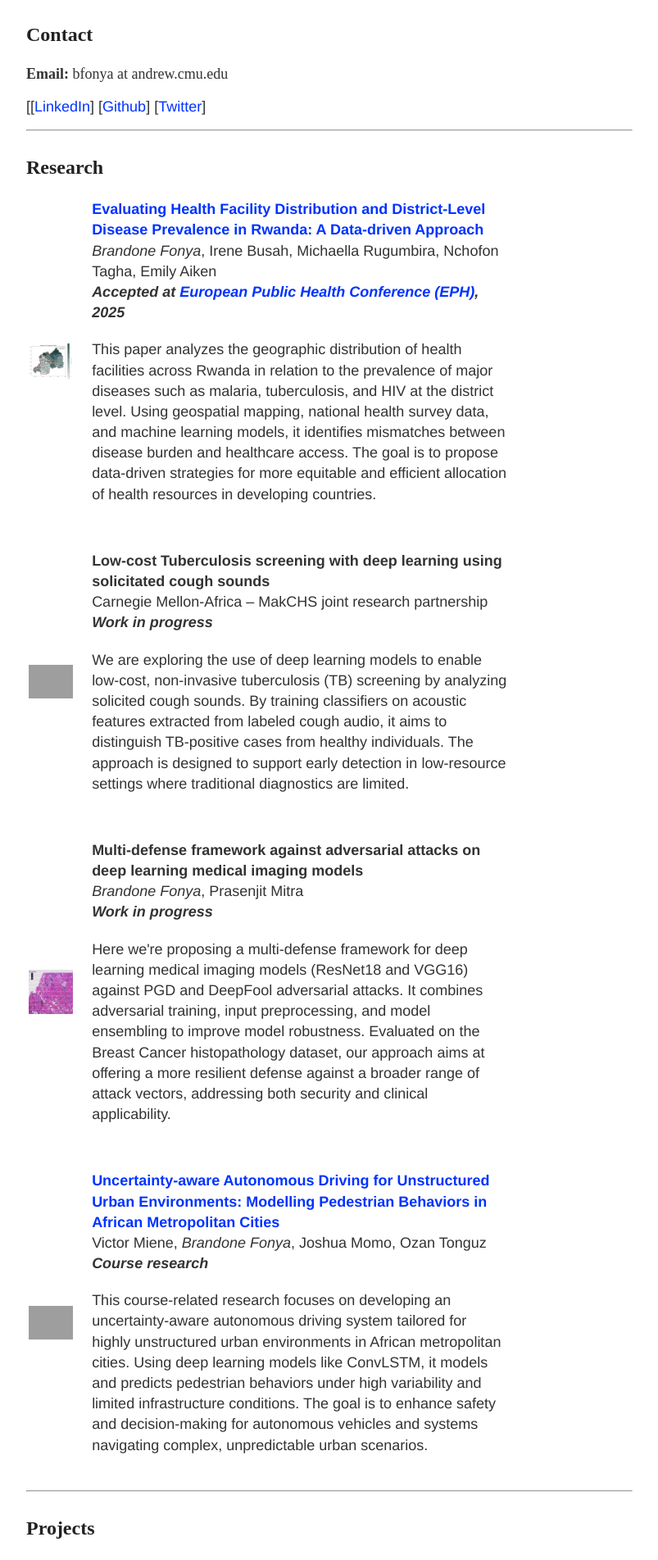
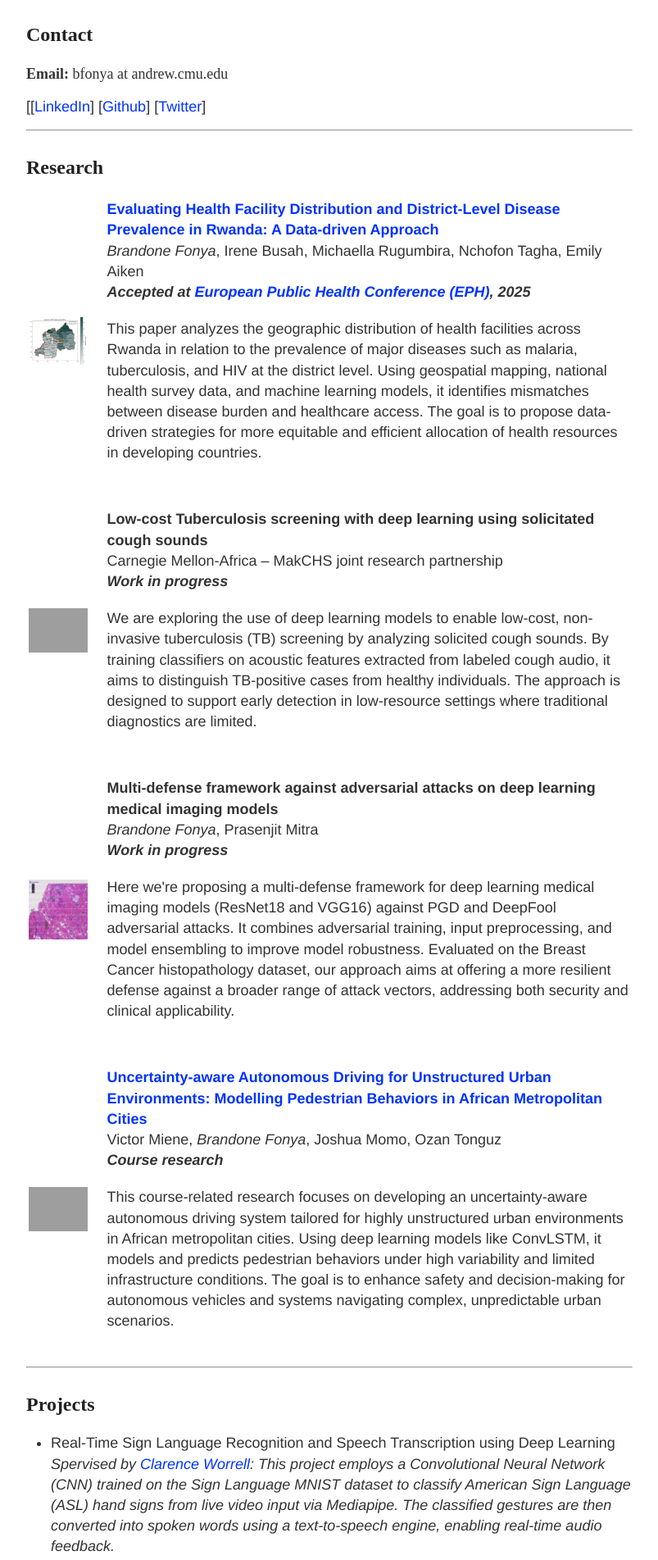
Before and after one commit to FonyaBrandone/FonyaBrandone.github.io, a Jekyll site: the page built from index.md, in a window 1280 px wide. Shown: the part 477-2380 px from the top of the page at 82% size, without its empty margins (238-1041 px from the left). Built offline with Jekyll 4.4.1, drawn with Linux system fonts in a browser that asks for light colours; grey boxes are pictures that could not be loaded.

Commit message:
reset table width

```diff
--- a/index.md
+++ b/index.md
@@ -37,7 +37,7 @@ Apart from work, I enjoy travelling, reading and watching documentaries.
 
 ## <span style="font-family:'Candara Light';">Research</span>
 
-<table width='80%'>
+<table>
   <tr>
     <td><img src="static/heatmap.png" alt="AI in Healthcare Image"></td>
     <td style="padding-left: 20px;">
```
